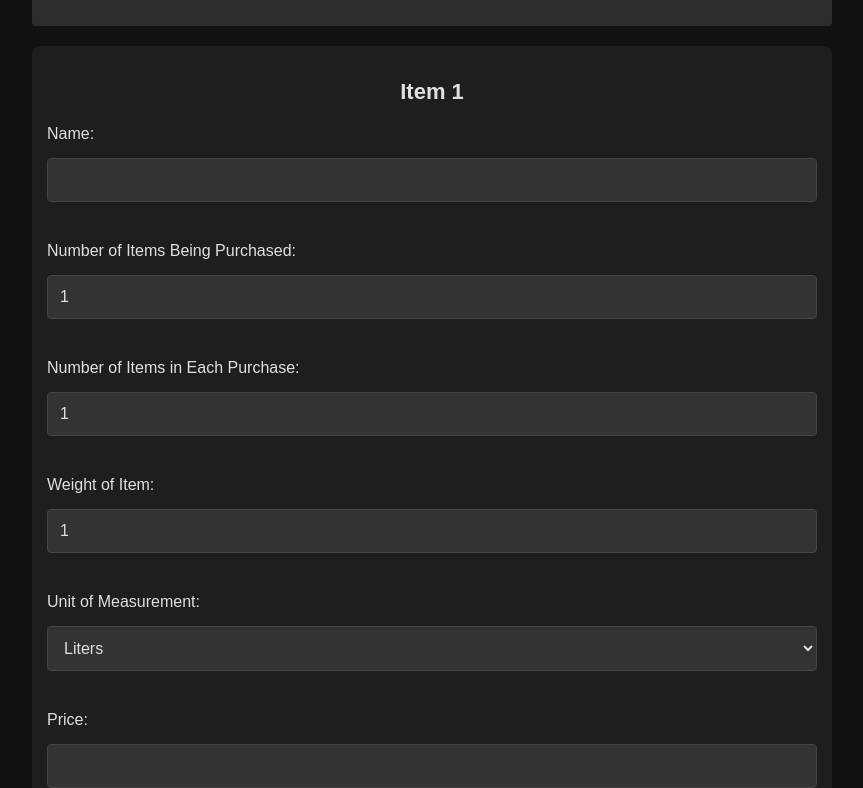
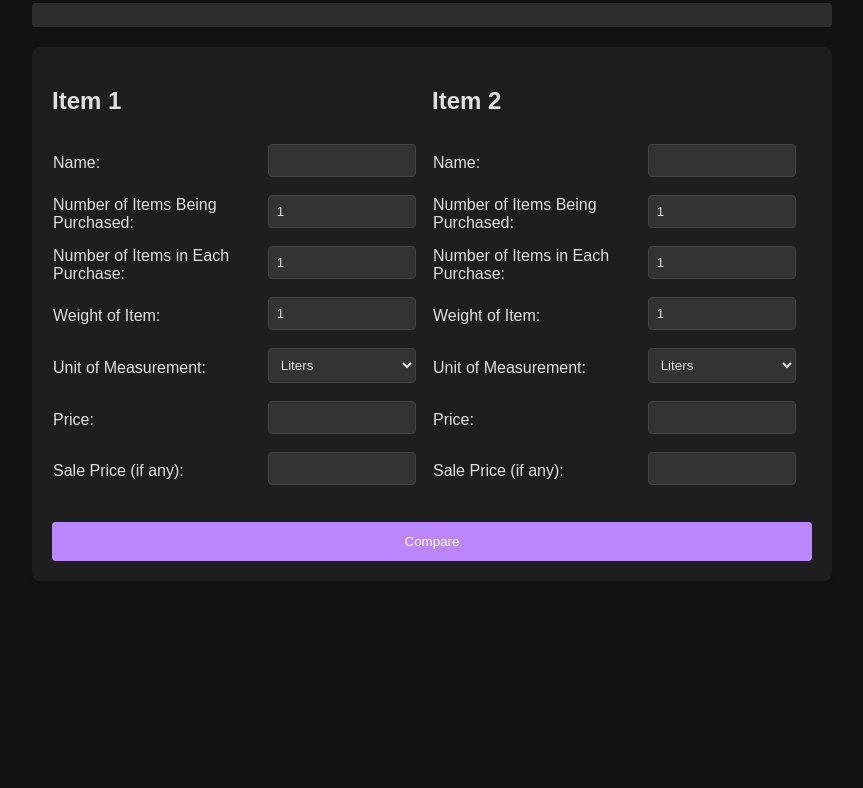
Before and after one commit to xPollutionx/ConFused, a website: page index.html in a window 1280 px wide. Shown: the part 98-886 px from the top of the page, without its empty margins (208-1071 px from the left). After the commit the page ends 800 px from the top, so only its background shows below. Drawn offline with Linux system fonts and the light colour scheme.

Commit message:
Add files via upload

```diff
--- a/styles.css
+++ b/styles.css
@@ -2,90 +2,71 @@ body {
     font-family: Arial, sans-serif;
     background-color: #121212;
     color: #e0e0e0;
-    font-size: 16px;
 }
 
 .container {
     max-width: 800px;
     margin: 0 auto;
-    padding: 10px;
+    padding: 15px;
 }
 
 h1 {
     text-align: center;
     color: #bb86fc;
-    font-size: 28px;
-    margin-bottom: 25px;
+    margin-bottom: 20px;
 }
 
 .calculator {
     background: #1e1e1e;
-    padding: 15px;
+    padding: 20px;
     border-radius: 8px;
     box-shadow: 0 0 10px rgba(0, 0, 0, 0.1);
     overflow: hidden;
 }
 
 .item-table {
-    float: none;
-    width: 100%;
-    margin-bottom: 30px;
+    float: left;
+    width: 48%;
+    margin-right: 2%;
 }
 
-.item-table h2 {
-    font-size: 22px;
-    margin-bottom: 15px;
-    text-align: center;
+.item-table:last-child {
+    margin-right: 0;
 }
 
 table {
     width: 100%;
-    border-spacing: 0;
-}
-
-table tr {
-    margin-bottom: 15px;
-    display: block;
-}
-
-table td {
-    display: block;
-    padding: 5px 0;
+    border-spacing: 0 8px;
 }
 
 label {
     display: block;
-    margin-bottom: 5px;
-    font-size: 16px;
-    font-weight: 500;
+    margin-bottom: 4px;
 }
 
 input[type="text"],
 input[type="number"],
 select {
     width: 100%;
-    padding: 12px;
-    margin-bottom: 15px;
+    padding: 8px;
+    margin-bottom: 8px;
     border: 1px solid #444;
     border-radius: 4px;
     background-color: #333;
     color: #e0e0e0;
-    font-size: 16px;
     box-sizing: border-box;
 }
 
 button {
     display: block;
     width: 100%;
-    padding: 15px;
+    padding: 12px;
     background-color: #bb86fc;
     color: white;
     border: none;
     border-radius: 4px;
     cursor: pointer;
-    font-size: 18px;
-    margin-top: 25px;
-    font-weight: bold;
+    margin-top: 20px;
 }
 
 button:hover {
@@ -93,12 +74,11 @@ button:hover {
 }
 
 #result {
-    margin-top: 25px;
-    font-size: 18px;
-    line-height: 1.6;
+    margin-top: 20px;
     text-align: center;
     clear: both;
-    padding: 15px;
+    padding: 12px;
     background: #2d2d2d;
     border-radius: 4px;
+    line-height: 1.4;
 }
```
